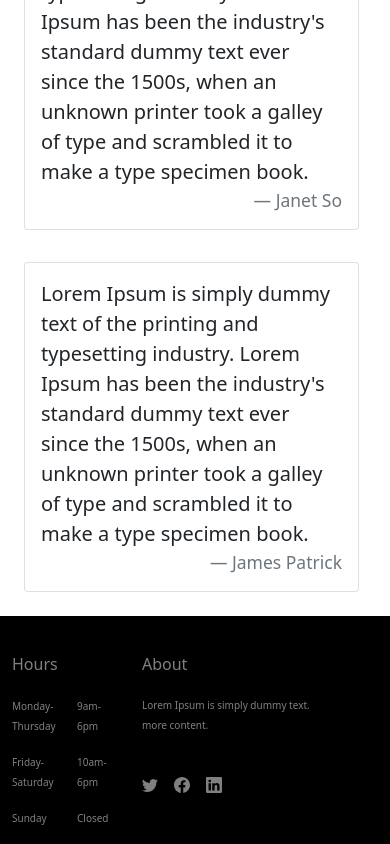
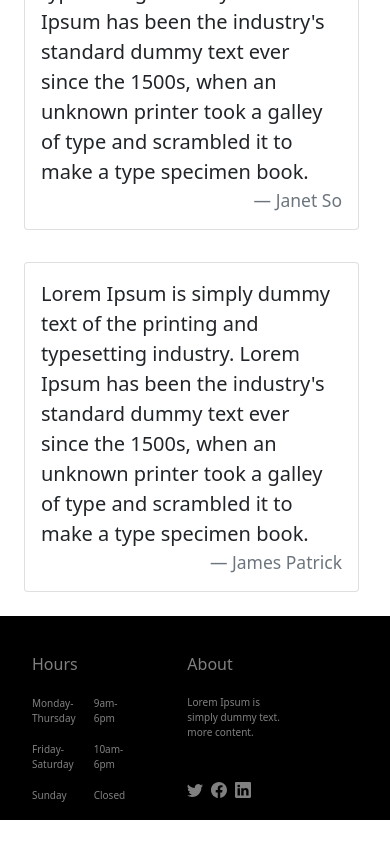
Before and after one commit to JennMP88/watchesApp, a React (Create React App) app: page / in a window 390 px wide. Shown: the part 1890-2734 px from the top of the page. After the commit the page ends 2710 px from the top, so only its background shows below. Built offline with nearby package versions, Linux system fonts and the light colour scheme.

Commit message:
footer wip need to fix mobileness for ipad and up

```diff
--- a/src/components/footer.js
+++ b/src/components/footer.js
@@ -6,9 +6,9 @@ const Footer = () => {
     <>
       <div class="container-fluid footer-section">
         <div class="row horizontal">
-          <div class="col-2 kairosWatch">
-            {/* <img src={kairosLogo} alt="kairoslogo" class="imagelogo"/> */}
-          </div>
+          {/* <div class="col-2 kairosWatch">
+            <img src={kairosLogo} alt="kairoslogo" class="imagelogo"/>
+          </div> */}
 
 
           <div class="col-4">
@@ -33,7 +33,7 @@ const Footer = () => {
           </div>
           </div>
 
-          <div class="col-6">
+          <div class="col-4 about">
             <div class="row">
               <ul>
                 <li>About</li>
@@ -91,7 +91,10 @@ const Footer = () => {
             </div>
           </div>
 
-          {/* <div class="col-4">.col-6 .</div> */}
+          <div class="col-2 kairosWatch">
+            <img src={kairosLogo} alt="kairoslogo" class="imagelogo"/>
+          </div>
+
         </div>
       </div>
     </>
--- a/src/styles/footer.css
+++ b/src/styles/footer.css
@@ -2,12 +2,15 @@
   background-color: black;
   line-height:2em;
   padding-top:2em;
+  padding-left:2em;
 }
 
 .imagelogo{
-  height:4em;
-  width:auto;
-  margin-bottom: 1em;
+  float:left;
+}
+
+.hoursOperations{
+  padding-left:0px;
 }
 
 .smallDescription{
@@ -19,9 +22,7 @@
   font-size:12px;
   line-height:2em;
 }
-.thisone2{
-  width:100%;
-}
+
 .days, .times{
   width:50%;
 }
@@ -42,6 +43,10 @@ li{
 
 /* // Small devices Portrait */
 @media (max-width: 575.98px) {
+  /* .horizontal{
+    padding-left:.5rem;
+  } */
+
   .kairosWatch{
     display:none;
   }
@@ -49,18 +54,27 @@ li{
   .hoursOperations{
    width:100%;
    padding: 0px;
+
   }
 
   .small{
     font-size:10px;
+    line-height:1.5em;
   }
 
   /* about */
+  .about{
+    margin-left:2em;
+  }
   .smallDescription{
     padding-top: 1.5em;
-    line-height:2em;
+    line-height:1.5em;
     font-size:10px;
+
   }
 
+  .icon{
+    padding-right:.5em;
+  }
 
 }
```
